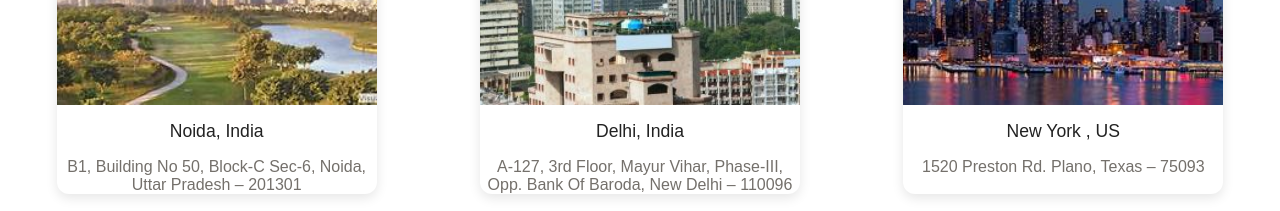
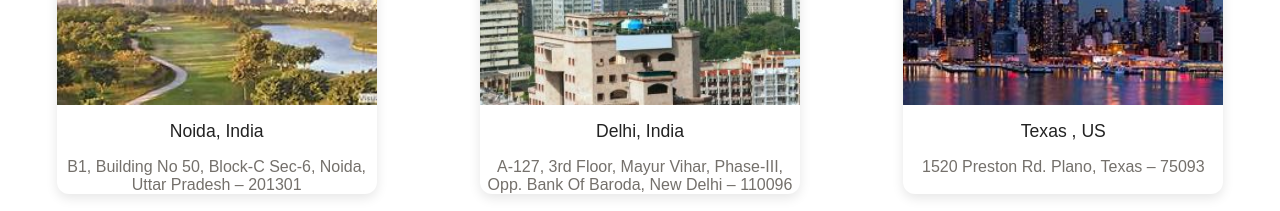
Before and after one commit to cjabhi/yochna, a React (Create React App) app in the folder frontend/: page / in a window 1280 px wide. Shown: the part 5040-5251 px from the top of the page. Built offline with nearby package versions, Linux system fonts and the light colour scheme; no server answers.

Commit message:
address correction

```diff
--- a/frontend/src/components/OfficeLocations/OfficeLocations.jsx
+++ b/frontend/src/components/OfficeLocations/OfficeLocations.jsx
@@ -14,7 +14,7 @@ const locations = [
   },
   {
     image: "images/newyork.jpg",
-    name: "New York , US",
+    name: "Texas , US",
     address: "1520 Preston Rd. Plano, Texas – 75093"
   },
   // {
```
